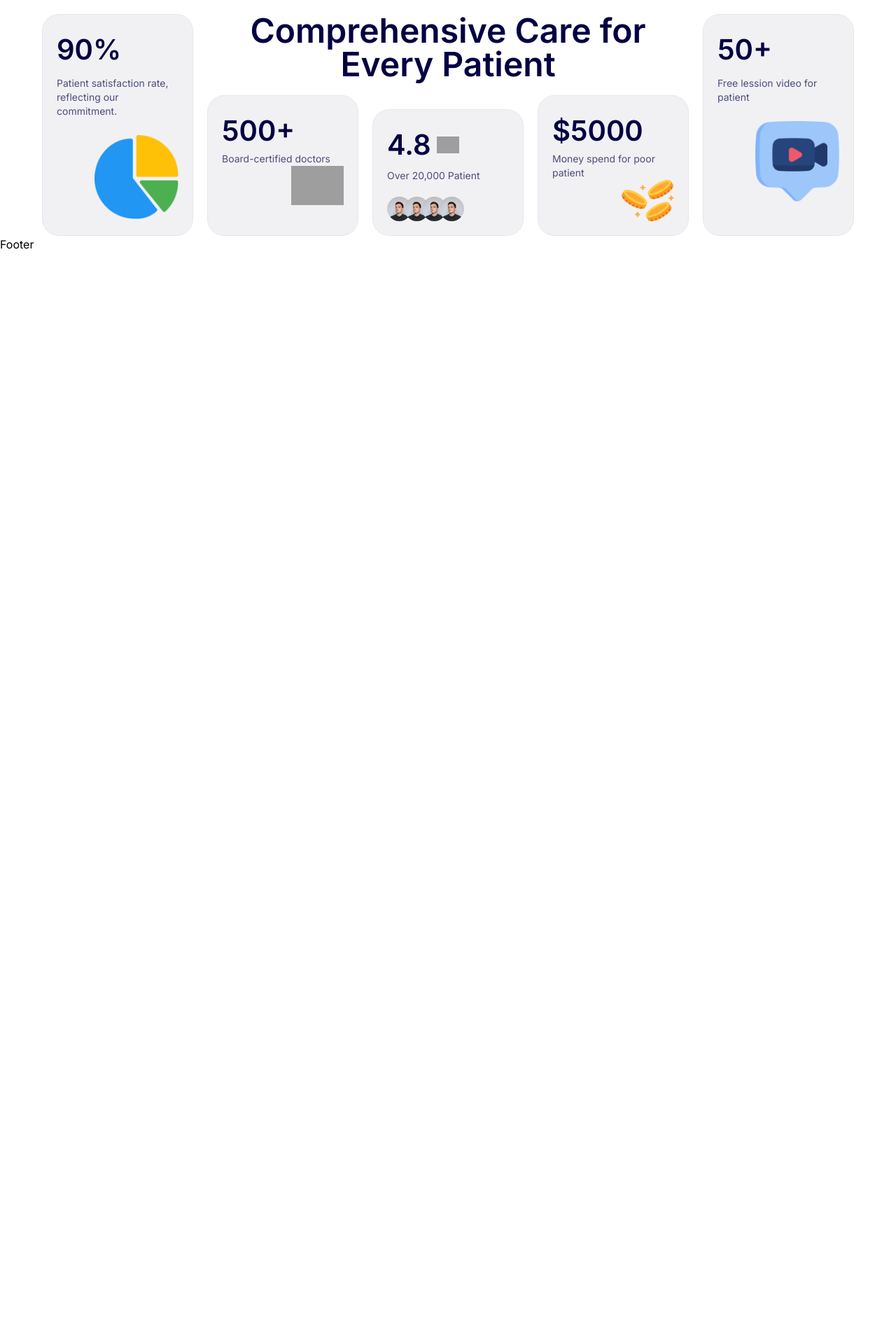
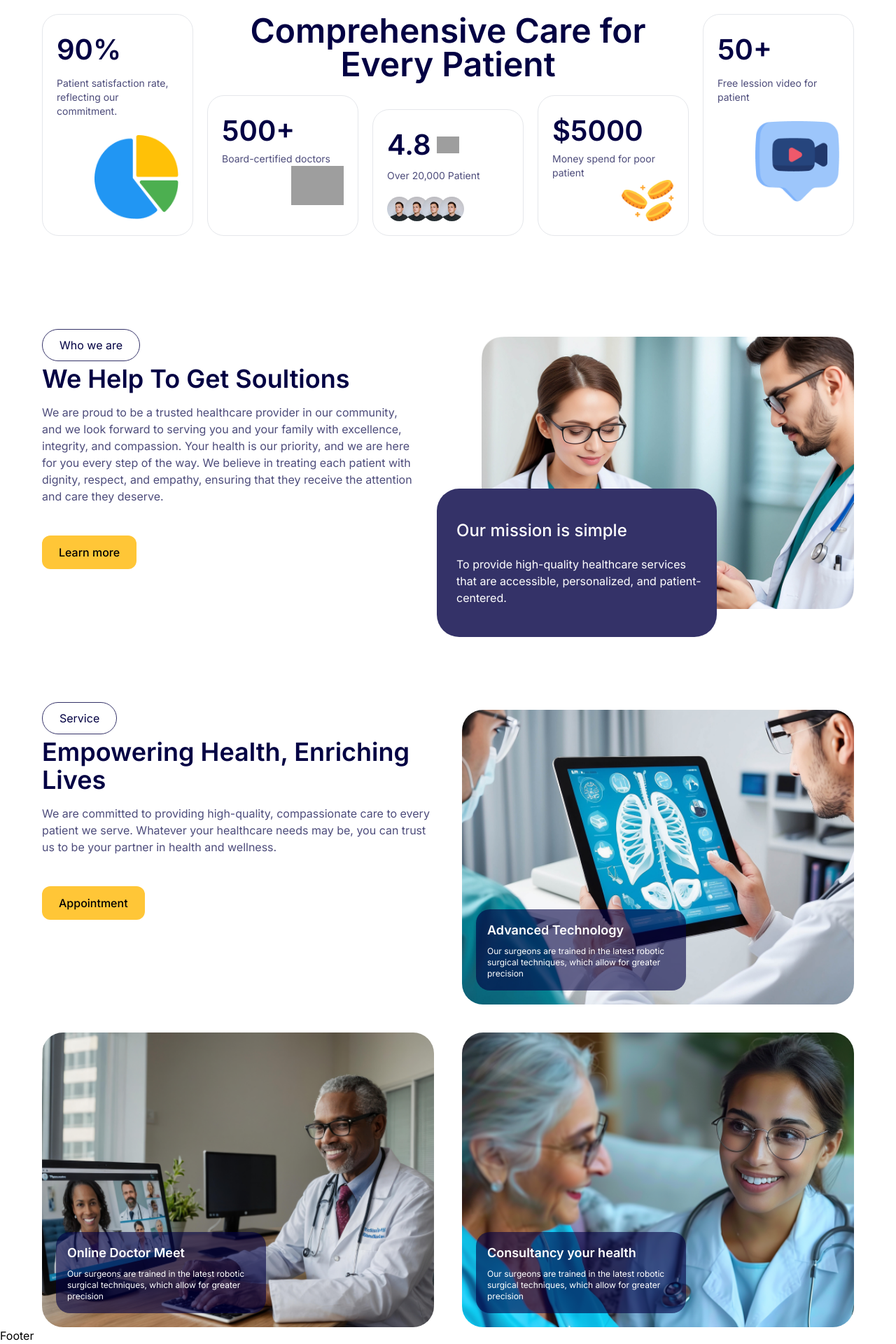
Before and after one commit to abusayed0/healthcare-home-page, a React (Vite) app: page / in a window 1280 px wide. Shown: the part 514-2434 px from the top of the page at 70% size. Before the commit the page ends 875 px from the top, so only its background shows below. Built offline with nearby package versions, Linux system fonts and the light colour scheme; grey boxes are pictures that could not be loaded.

Commit message:
added about us and services section

```diff
--- /dev/null
+++ b/src/components/BtnPrimary.jsx
@@ -0,0 +1,10 @@
+
+const BtnPrimary = ({text}) => {
+    return (
+        <button className="font-medium bg-[#FFC637] px-6 py-3 rounded-xl">
+            {text}
+        </button>
+    );
+};
+
+export default BtnPrimary;
--- a/src/components/DoctorsOrMoneyCard.jsx
+++ b/src/components/DoctorsOrMoneyCard.jsx
@@ -2,7 +2,7 @@
 const DoctorsOrMoneyCard = ({ title, subTitle, cardImage }) => {
     return (
 
-        <div className="h-full p-5 rounded-3xl bg-[#F1F1F4] border-[rgba(2,0,67,0.20) border-[0.5px]">
+        <div className="h-full p-5 rounded-3xl  border-[rgba(2,0,67,0.20) border-[0.5px]">
             <h3 className="text-[40px] font-semibold text-text-primary">{title}</h3>
             <p className="text-text-secondary text-sm">{subTitle}</p>
             <img className="ml-auto max-w-[75px]" src={cardImage} alt="" />
--- a/src/components/PatientCard.jsx
+++ b/src/components/PatientCard.jsx
@@ -3,7 +3,7 @@ import patient from './../assets/patient.jpg';
 
 const PatientCard = () => {
     return (
-        <div className="p-5 rounded-3xl bg-[#F1F1F4] border-[rgba(2,0,67,0.20) border-[0.5px]">
+        <div className="p-5 rounded-3xl  border-[rgba(2,0,67,0.20) border-[0.5px]">
             <div className="flex items-center gap-2">
                 <h3 className="text-[40px] font-semibold text-text-primary">4.8</h3>
                 <img className="w-8" src={star} alt="" />
--- a/src/components/SatisfactionOrLessonCard.jsx
+++ b/src/components/SatisfactionOrLessonCard.jsx
@@ -1,7 +1,7 @@
 
 const SatisfactionOrLessonCard = ({title, subTitle, cardImage}) => {
     return (
-        <div className="h-full p-5 rounded-3xl bg-[#F1F1F4] border-[rgba(2,0,67,0.20) border-[0.5px]">
+        <div className="h-full p-5 rounded-3xl  border-[rgba(2,0,67,0.20) border-[0.5px]">
             <h3 className="text-[40px] font-semibold text-text-primary">{title}</h3>
             <p className="text-text-secondary text-sm mt-2">{subTitle}</p>
             <img className="mt-6 ml-auto max-w-[120px]" src={cardImage} alt="" />
--- /dev/null
+++ b/src/components/SectionTitleAndSubtitle.jsx
@@ -0,0 +1,11 @@
+
+const SectionTitleAndSubtitle = ({ title, subTitle }) => {
+    return (
+        <>
+            <span className="text-text-primary px-6 py-3 border border-[#343268] rounded-3xl">{subTitle}</span>
+            <h3 className="mt-4 text-text-primary font-semibold text-4xl">{title}</h3>
+        </>
+    );
+};
+
+export default SectionTitleAndSubtitle;
--- /dev/null
+++ b/src/components/ServiceCard.jsx
@@ -0,0 +1,14 @@
+
+const ServiceCard = ({image, title, descrip}) => {
+    return (
+        <div className="relative rounded-[30px]">
+            <img className="w-full rounded-[30px]" src={image} alt="" />
+            <div className="absolute rounded-[20px] p-4 text-white bg-[rgba(2,0,67,0.6)] left-5 bottom-5 max-w-[300px]">
+                <h5 className="text-lg font-semibold">{title}</h5>
+                <p className="mt-2 text-xs">{descrip}</p>
+            </div>
+        </div>
+    );
+};
+
+export default ServiceCard;
--- a/src/pages/home/Home.jsx
+++ b/src/pages/home/Home.jsx
@@ -6,14 +6,25 @@ import badge from '../../assets/badge.png';
 import coin from '../../assets/coin.png';
 import DoctorsOrMoneyCard from "../../components/DoctorsOrMoneyCard";
 import PatientCard from "../../components/PatientCard";
+import SectionTitleAndSubtitle from "../../components/SectionTitleAndSubtitle";
+import BtnPrimary from "../../components/BtnPrimary";
+import aboutUsImage from './../../assets/Rectangle 24.png';
+import service1 from './../../assets/Rectangle 27-2.png';
+import service3 from './../../assets/Rectangle 27.png';
+import service2 from './../../assets/Rectangle 27-1.png';
+import ServiceCard from "../../components/ServiceCard";
 
 const Home = () => {
     return (
         <div>
-            <div>
+
+            {/* banner section  */}
+            <section>
                 <Banner />
-            </div>
-            <div className="grid grid-cols-1  md:grid-cols-2 lg:grid-cols-5 gap-5 mt-10">
+            </section>
+
+            {/* states section  */}
+            <section className="grid grid-cols-1  md:grid-cols-2 lg:grid-cols-5 gap-5 mt-10">
                 {/* chid 1 */}
                 <div className="order-1 lg:order-none">
                     <SatisfactionOrLessonCard
@@ -63,7 +74,61 @@ const Home = () => {
                         cardImage={video}
                     />
                 </div>
-            </div>
+            </section>
+
+            {/* about us section  */}
+            <section className="mt-28 lg:mt-36 grid grid-cols-1 lg:grid-cols-2 gap-12 lg:gap-24">
+                <div>
+                    <SectionTitleAndSubtitle
+                        title="We Help To Get Soultions"
+                        subTitle="Who we are"
+                    />
+                    <p className="mt-4 text-text-secondary mb-11">We are proud to be a trusted healthcare provider in our community, and we look forward to serving you and your family with excellence, integrity, and compassion. Your health is our priority, and we are here for you every step of the way. We believe in treating each patient with dignity, respect, and empathy, ensuring that they receive the attention and care they deserve.
+                    </p>
+                    <BtnPrimary text="Learn more" />
+
+                </div>
+                <div className="relative">
+                    <img className="w-full" src={aboutUsImage} alt="" />
+
+                    {/* badge */}
+                    <div className="bg-[#343268] rounded-[32px] max-w-[400px] py-11 pl-7 pr-4 absolute -bottom-10 left-[50%] -translate-x-[50%] lg:translate-x-0 lg:-left-16">
+                        <h4 className="font-medium text-2xl text-white">Our mission is simple</h4>
+                        <p className="mt-5 text-white ">To provide high-quality healthcare services that are accessible, personalized, and patient-centered.</p>
+                    </div>
+                </div>
+            </section>
+
+            {/* services section  */}
+            <section className="mt-28 lg:mt-36 grid grid-cols-1 lg:grid-cols-2 gap-7 lg:gap-10">
+                <div>
+                    <SectionTitleAndSubtitle
+                        title="Empowering Health, Enriching Lives"
+                        subTitle="Service"
+                    />
+                    <p className="mt-4 text-text-secondary mb-11">We are committed to providing high-quality, compassionate care to every patient we serve. Whatever your healthcare needs may be, you can trust us to be your partner in health and wellness.
+                    </p>
+                    <BtnPrimary text="Appointment" />
+
+                </div>
+
+                    <ServiceCard
+                        image={service1}
+                        title="Advanced Technology"
+                        descrip="Our surgeons are trained in the latest robotic surgical techniques, which allow for greater precision"
+                    />
+                    <ServiceCard
+                        image={service2}
+                        title="Online Doctor Meet"
+                        descrip="Our surgeons are trained in the latest robotic surgical techniques, which allow for greater precision"
+                    />
+                    <ServiceCard
+                        image={service3}
+                        title="Consultancy your health"
+                        descrip="Our surgeons are trained in the latest robotic surgical techniques, which allow for greater precision"
+                    />
+
+            </section>
         </div>
     );
 };
```
